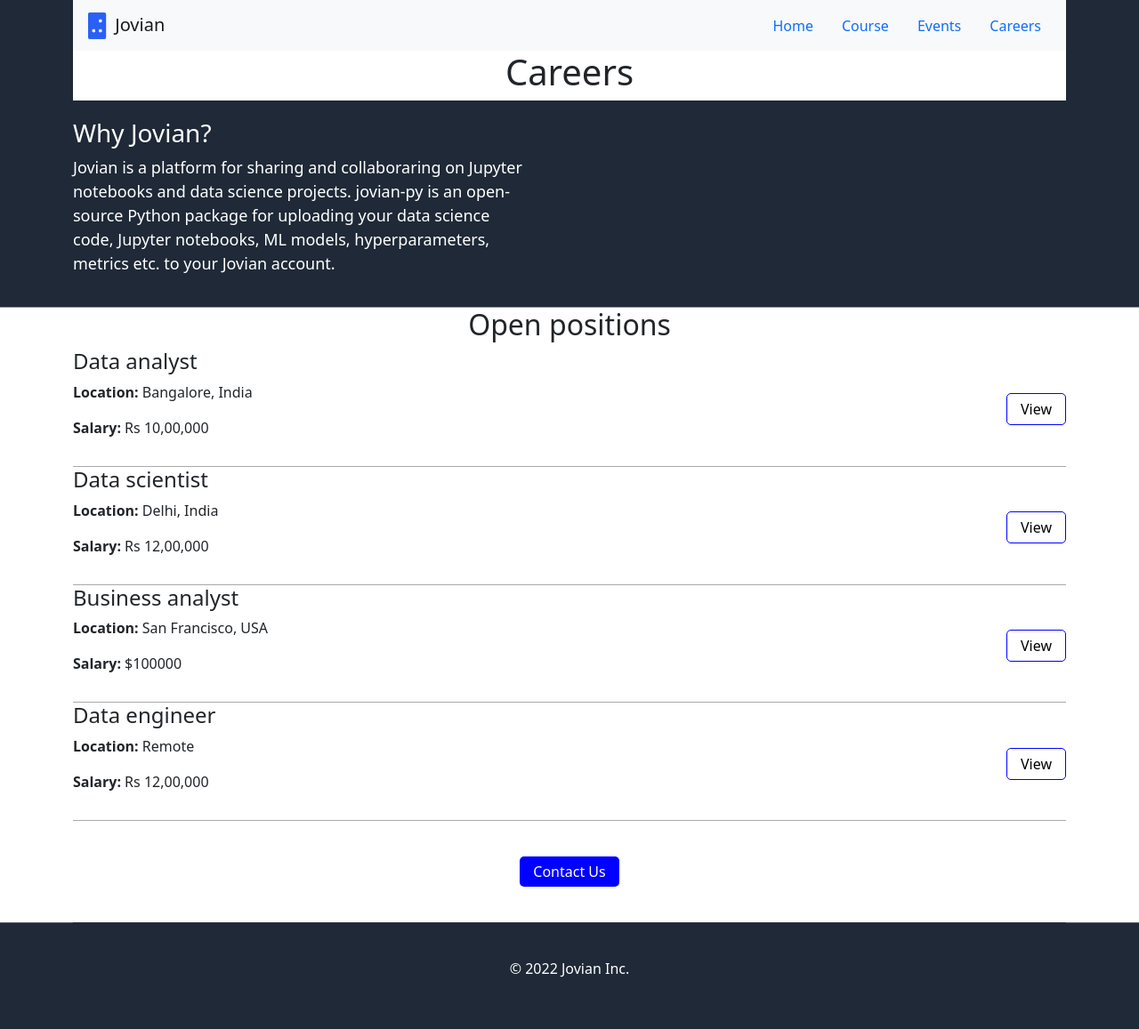
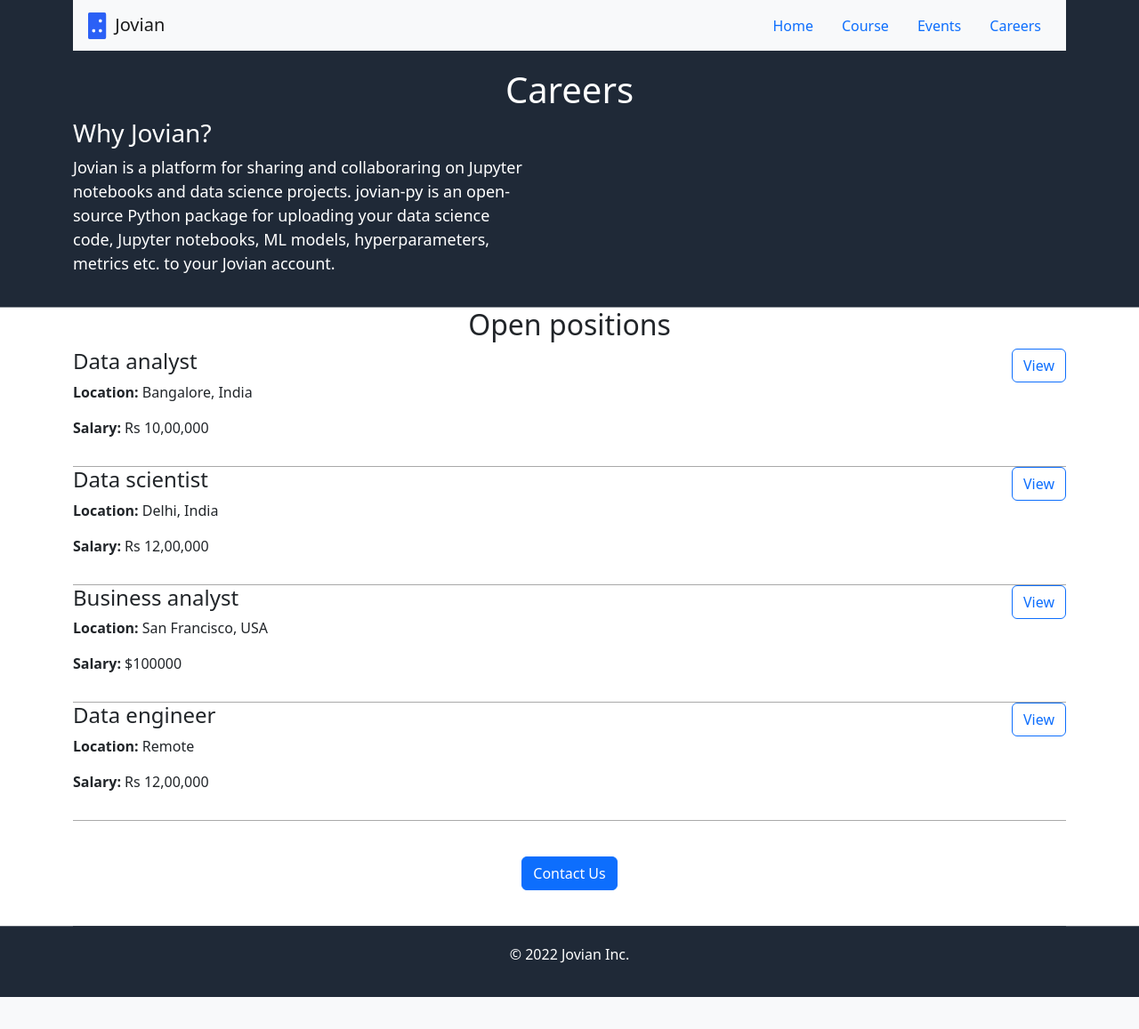
Before and after one commit to nageshpk/Career-site-v2, a Flask app: page / in a window 1280 px wide. Shown: the whole page at 89% size. After the commit the page ends 1121 px from the top, so only its background shows below. Run offline with Flask 2, Linux system fonts and the light colour scheme.

Commit message:
removed redundant vanill css

```diff
--- a/static/css/main.css
+++ b/static/css/main.css
@@ -12,9 +12,6 @@ body {
 
 
 .hero {
-    display: flex;
-    justify-content: space-between;
-    align-content: center;
     background-color: rgb(31 41 55);
     padding: 20px 0;
 }
@@ -34,6 +31,7 @@ img {
 h1 {
     margin-top: 80px;
     margin-bottom: 80px;
+    color: white;
 }
 
 
@@ -66,39 +64,6 @@ h4 {
     margin-bottom: 40px;
 }
 
-.contact-btn {
-    border:none;
-    border-radius: 5px;
-    background-color: blue;
-    color: white;
-    padding: 5px 15px;
-}
-
-.apply-btn {
-    border: 0.8px solid blue;
-    background-color: white;
-    padding: 5px 15px;
-    border-radius: 5px;
-    margin-top: 75%;
-}
-
-
-.apply-btn:hover,
-.apply-btn:focus,
-.apply-btn:after {
-    background-color: blue;
-    color: white;
-}
-
-
-.footer {
-    text-align: center;
-    padding: 40px 0;
-    background-color:rgb(31 41 55);
-    color: white;
-    margin-bottom: 0;
-}
-
 
 .list-jobs {
     display: flex;
@@ -125,3 +90,11 @@ h4 {
     font-size: 18px;
     font-weight: 500;
 }
+
+.footer {
+    background-color: rgb(31 41 55);
+    margin: 0;
+    color: white;
+    text-align: center;
+    padding: 20px;
+}
--- a/templates/index.html
+++ b/templates/index.html
@@ -16,8 +16,8 @@
         <div class="container">
             <div class="full-bg">
                 {% include 'nav.html' %}
+                <div class="hero">
                 <h1>Careers</h1>
-                <div class="hero">
                     <div class="hero-text">
                         <h3>Why Jovian?</h3>
                         <p>Jovian is a platform for sharing and collaboraring on Jupyter notebooks and data science projects. jovian-py is an open-source Python
@@ -30,7 +30,7 @@
                     {% include 'jobitems.html' %}
                 {% endfor %}
             <div class="cta-btn">
-                <button class="contact-btn">Contact Us</button>
+                <button type="button" class="btn btn-primary">Contact Us</button>
             </div>
             {% include 'footer.html' %}
         </div>
--- a/templates/jobitems.html
+++ b/templates/jobitems.html
@@ -10,6 +10,6 @@
         {% endif %}
     </div>
     <div class="col-right">
-        <button class="apply-btn">View</button>
+        <button type="button" class="btn btn-outline-primary">View</button>
     </div>
 </div>
```
